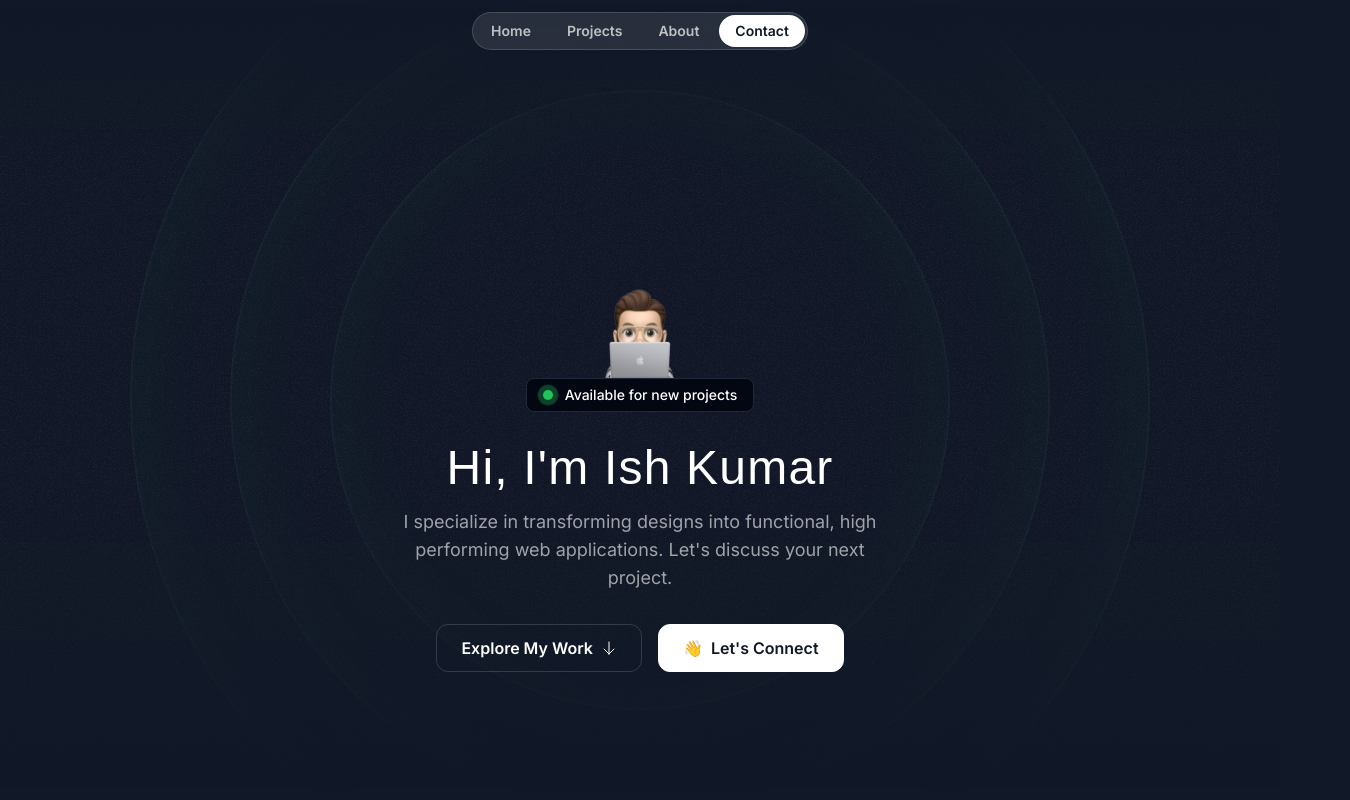
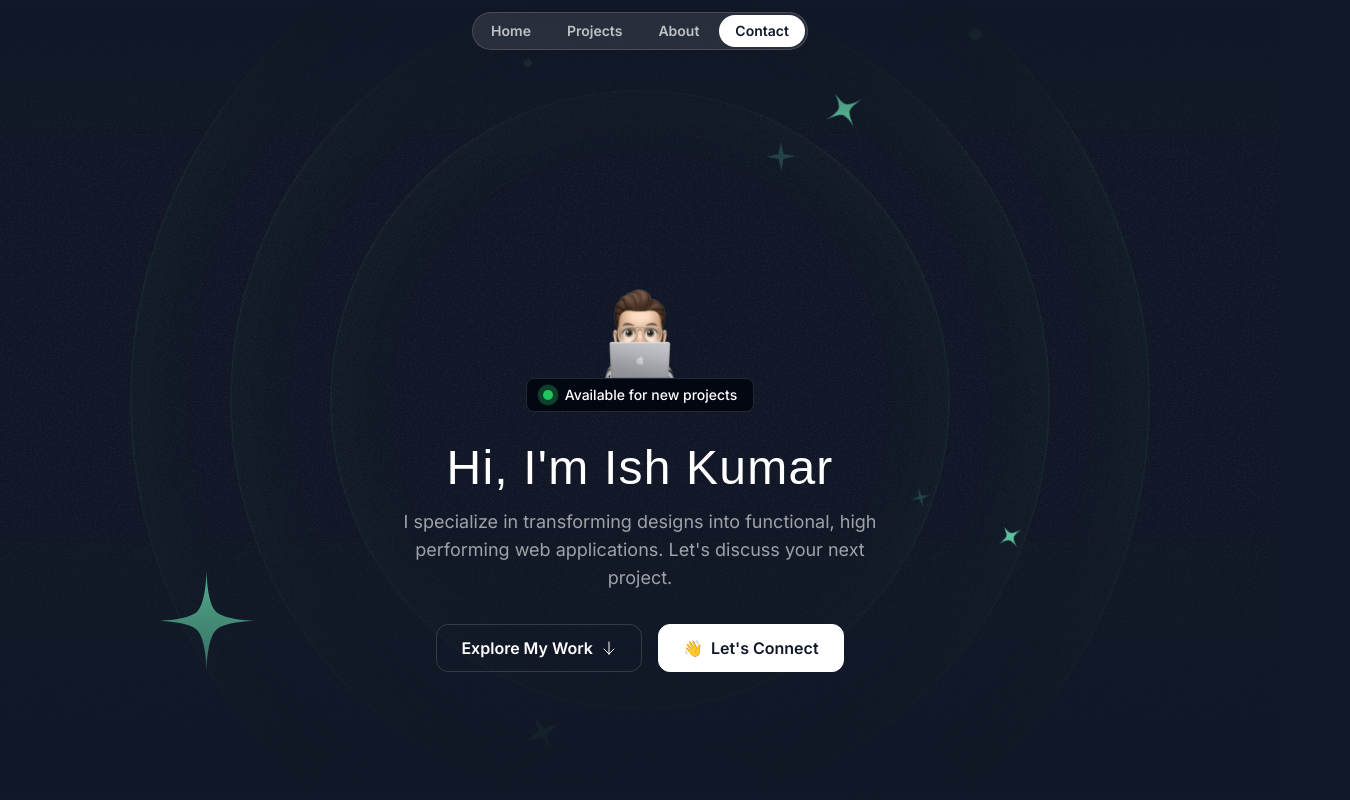
Before and after one commit to ish-kumarr/ishkumar.com, a Next.js app: page / in a window 1280 px wide. Shown: the top 800 px of the page, 1350 px wide, since content can reach past the window. Built offline with nearby package versions, Linux system fonts and the light colour scheme; a web font is replaced by a local one.

Commit message:
fix beta 3.2 commit

```diff
--- a/src/app/globals.css
+++ b/src/app/globals.css
@@ -39,6 +39,7 @@ body {
 
   .hero-ring {
     @apply absolute inset-0 border-2 top-1/2 left-1/2 -translate-x-1/2 -translate-y-1/2 rounded-full border-emerald-300/5 shadow-[0_0_80px_inset] shadow-emerald-300/5;
+
   }
 }
 
--- a/src/sections/Hero.tsx
+++ b/src/sections/Hero.tsx
@@ -17,6 +17,36 @@ export const HeroSection = () => {
         <div className="size-[820px] hero-ring"></div>
         <div className="size-[1020px] hero-ring"></div>
 
+        <HeroOrbit rotation={-14} size={430} shouldOrbit orbitDuration="27s">
+          <SparkleIcon className="size-8 text-emerald-300/20" />
+        </ HeroOrbit>
+        <HeroOrbit rotation={79} size={440} shouldOrbit orbitDuration="32s">
+          <SparkleIcon className="size-5 text-emerald-300/20" />
+        </ HeroOrbit>
+        <HeroOrbit rotation={-41} size={520} shouldOrbit orbitDuration="35s">
+          <div className="size-2 rounded-full bg-emerald-300/20" />
+        </ HeroOrbit>
+        <HeroOrbit rotation={178} size={530} shouldOrbit orbitDuration="38s">
+          <SparkleIcon className="size-10 text-emerald-300/20" />
+        </ HeroOrbit>
+        <HeroOrbit rotation={20} size={550} shouldOrbit orbitDuration="40s">
+          <StarIcon className="size-12 text-emerald-300" />
+        </ HeroOrbit>
+        <HeroOrbit rotation={98} size={590} shouldOrbit orbitDuration="42s">
+          <StarIcon className="size-8 text-emerald-300" />
+        </ HeroOrbit>
+        <HeroOrbit rotation={-5} size={650} shouldOrbit orbitDuration="44s">
+          <div className="size-2 rounded-full bg-emerald-300/20" />
+        </ HeroOrbit>
+        <HeroOrbit rotation={144} size={710} shouldOrbit orbitDuration="46s">
+          <SparkleIcon className="size-14 text-emerald-300/20" />
+        </ HeroOrbit>
+        <HeroOrbit rotation={88} size={720} >
+          <div className="size-3 rounded-full bg-emerald-300/20" />
+        </ HeroOrbit>
+        <HeroOrbit rotation={-72} size={800}>
+          <StarIcon className="size-28 text-emerald-300" />
+        </ HeroOrbit>
 
       </div>
 
```
